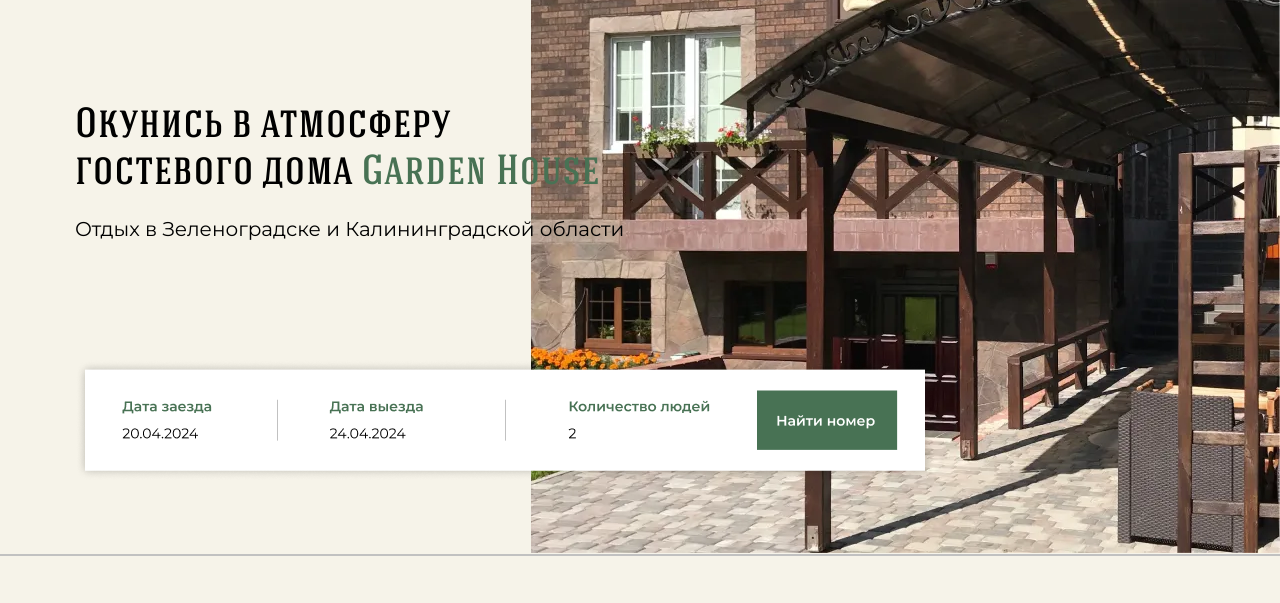
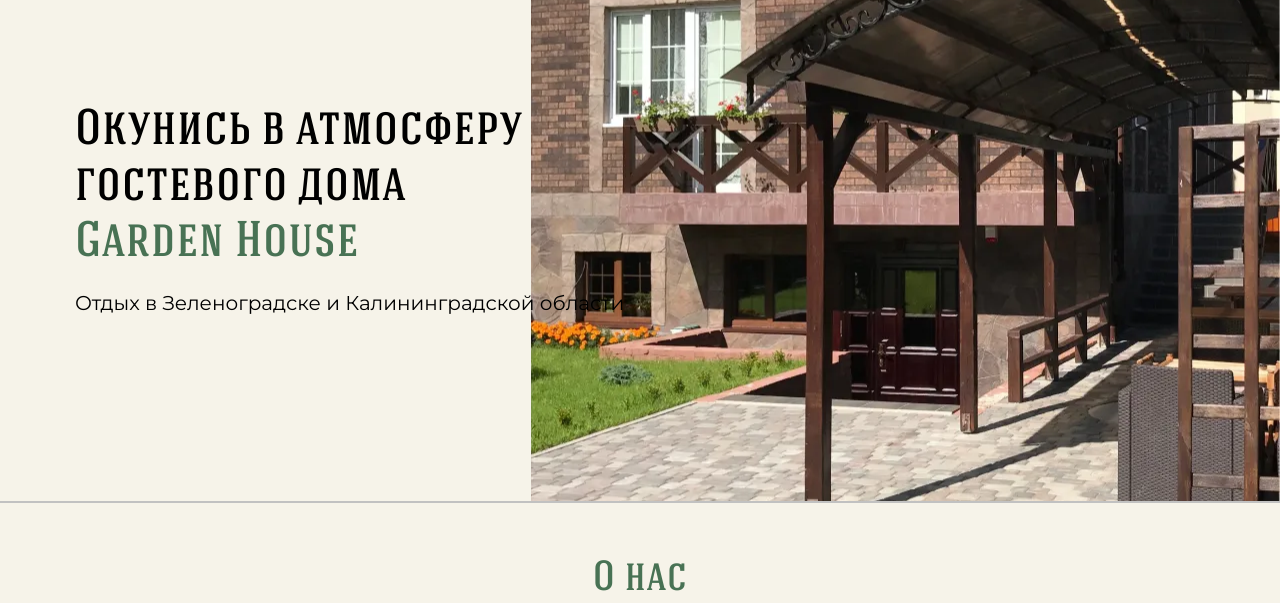
Before and after one commit to Lomanets/guest_house, a plain HTML site: page index.html in a window 1280 px wide. Shown: the part 166-769 px from the top of the page. Drawn offline with Linux system fonts and the light colour scheme.

Commit message:
refactor: change title in header and delete image reserve

```diff
--- a/assets/styles/header.css
+++ b/assets/styles/header.css
@@ -80,13 +80,14 @@
 .offer-wrap__title {
     font-family: var( --accent-family);
     font-weight: 500;
-    font-size: var(--font-title);
+    font-size: 50px;
     line-height: 112%;
     letter-spacing: 0.02em;
     max-width: 547px;
 }
 
 .offer-wrap_title-accent {
+    display: block;
     color: var(--color-accent);
 }
 
--- a/index.html
+++ b/index.html
@@ -35,8 +35,7 @@
 
                 <!-- Для модуля брони -->
                 <div class="offer-reserve">
-                    <!-- Картинку убрать после доабвления модуля брони -->
-                    <img src="./assets/images/Reserve.png" alt="">
+
                 </div>
             </div>
         </div>
```
